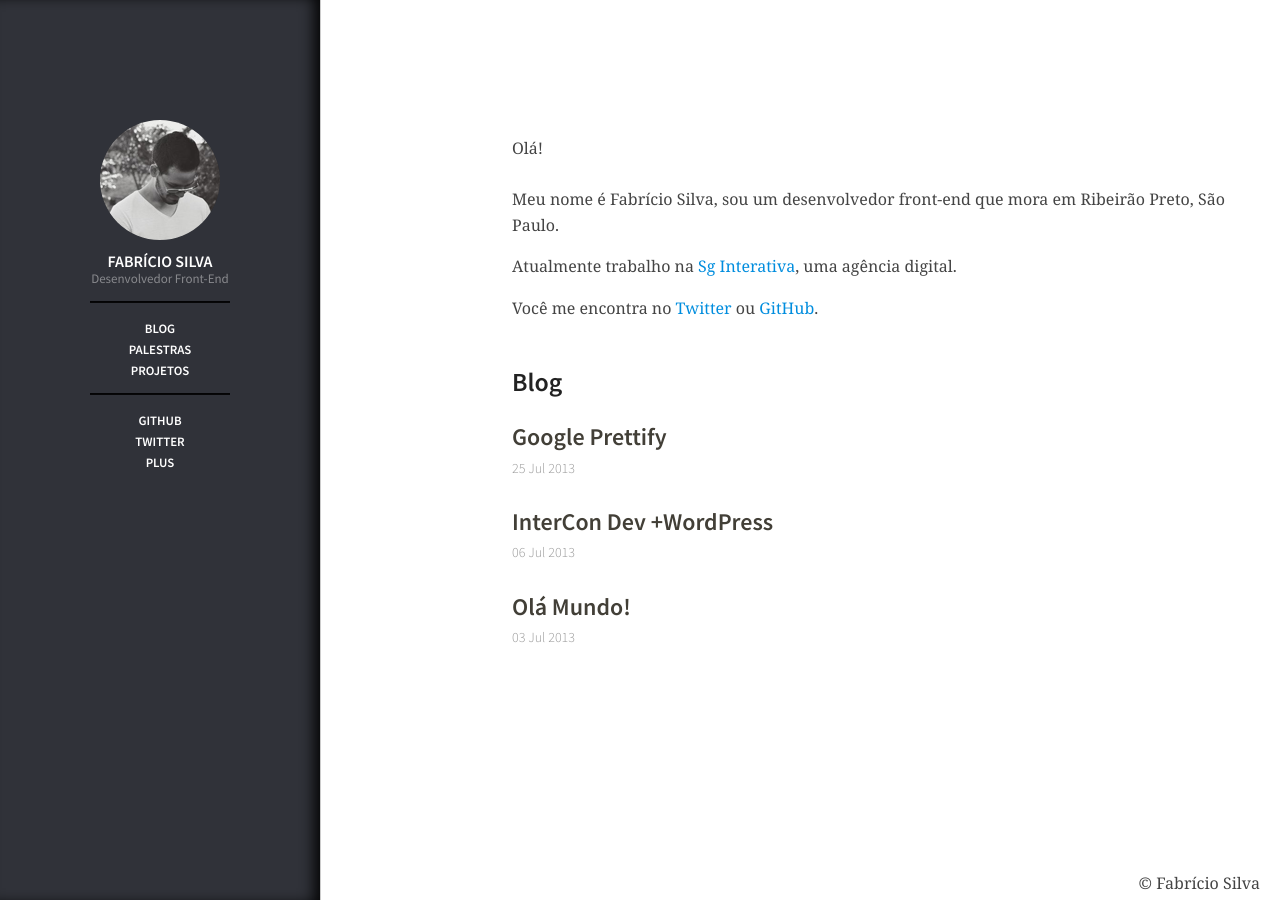
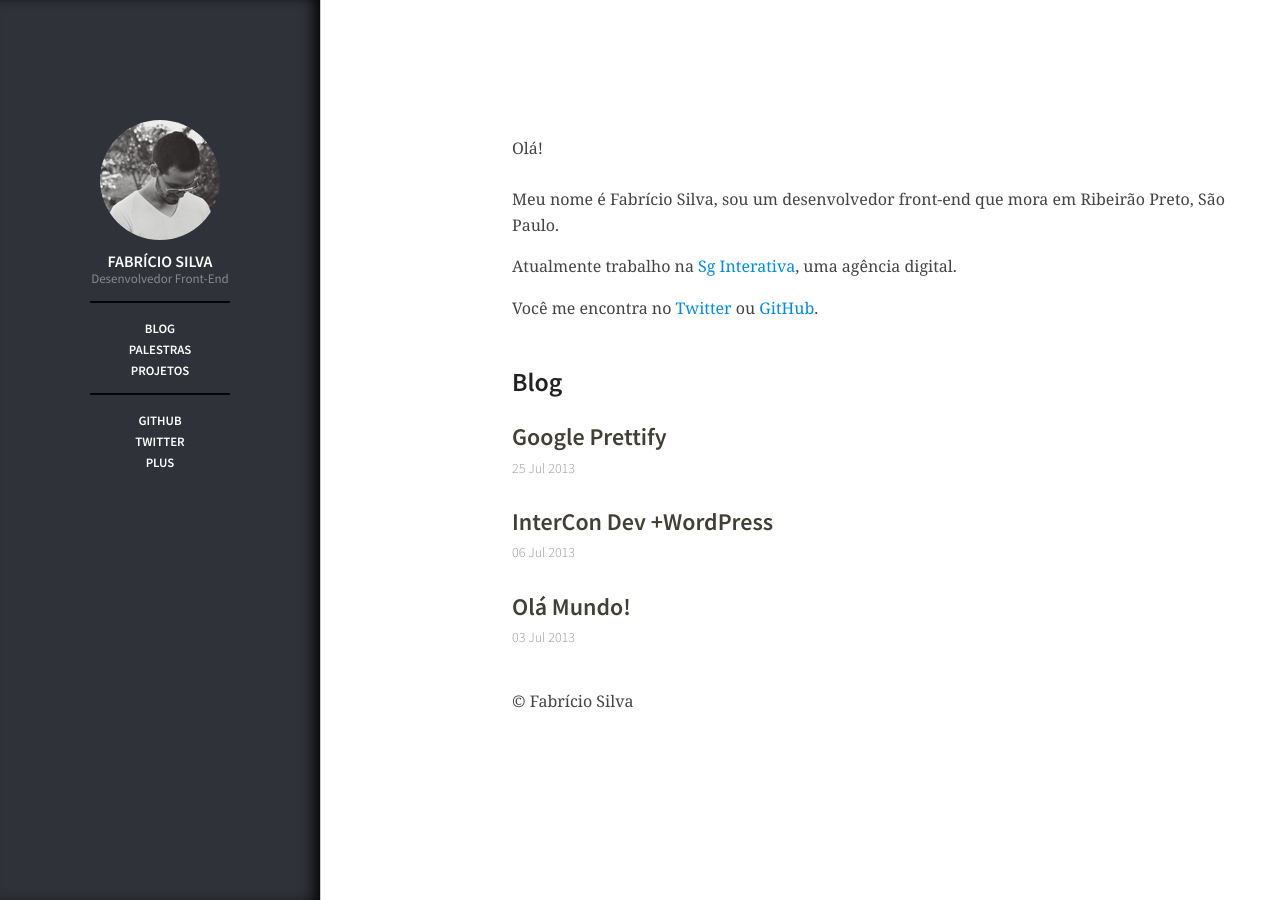
Before and after one commit to fabriciofmsilva/fabriciofmsilva.github.io, a Jekyll site: the page built from index.html, in a window 1280 px wide. Built offline with Jekyll 4.4.1, drawn with Linux system fonts in a browser that asks for light colours; nearby versions of some CDN libraries.

Commit message:
Edit Style

```diff
--- a/_includes/footer.html
+++ b/_includes/footer.html
@@ -1,5 +1,7 @@
 <footer class="footer">
-	<p class="credits">© Fabrício Silva</p>
+  <div class="content clearfix">
+	 <p class="credits">© Fabrício Silva</p>
+  </div>
 </footer>
 <script src="//ajax.googleapis.com/ajax/libs/jquery/1.9.1/jquery.min.js"></script>
 <script type="text/javascript" src="/js/vendor/prettify.js"></script>
--- a/css/main.css
+++ b/css/main.css
@@ -702,8 +702,9 @@
 	color: #FFF;
 }
 .main {
+	margin-left: 25%;
 	margin-top: 120px;
-	position: absolute;
+	position: relative;
 	right: 0;
 	top: 0;
 	width: 75%;
@@ -745,8 +746,8 @@
 	margin-top: 3em;
 }
 .footer {
-	position: fixed;
-	bottom: 0;
+	position: relative;
+	margin-left: 25%;
 	right: 0;
 }
 .credits {
```
